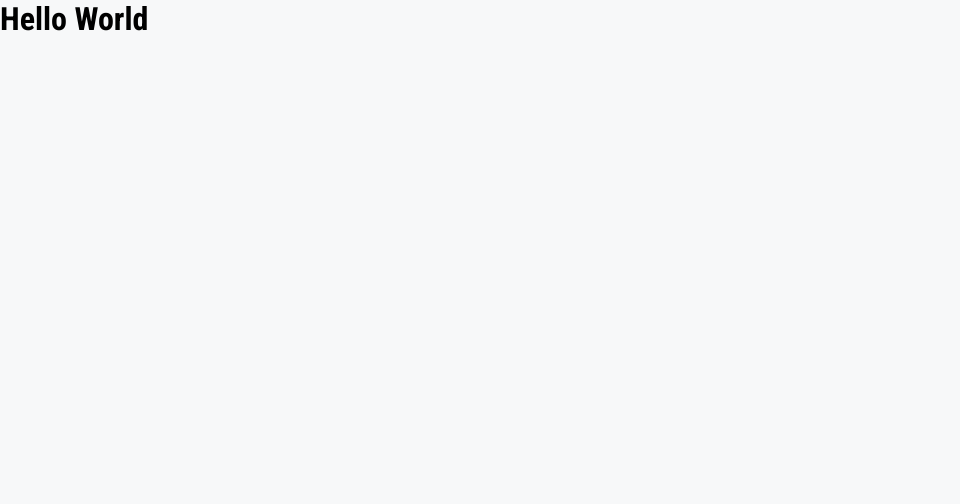
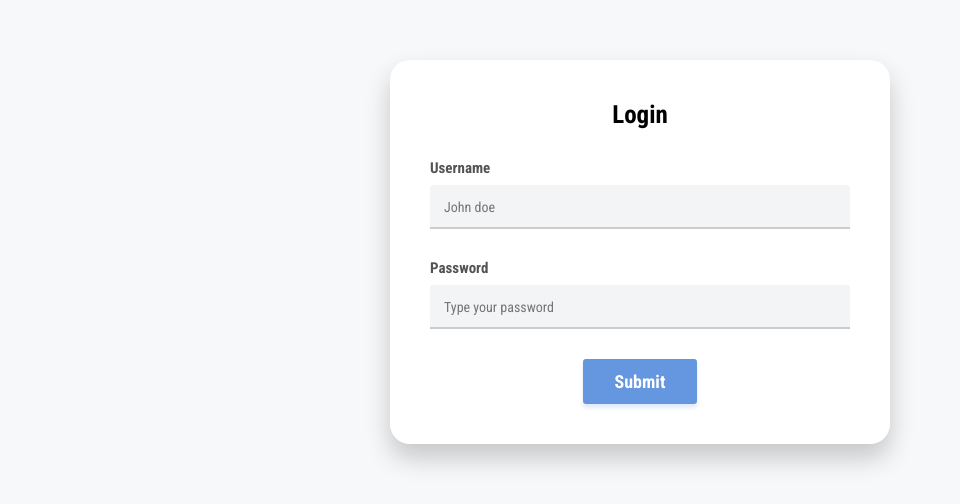
Before and after one commit to iheshamdev/joyout-partner-app, a React (Create React App) app: page / in a window 1280 px wide. Shown: the top 504 px of the page, without its empty margins (0-960 px from the left). Built offline with nearby package versions, Linux system fonts and the light colour scheme.

Commit message:
Create login form

```diff
--- a/src/App.js
+++ b/src/App.js
@@ -1,9 +1,10 @@
 import React from 'react';
+import Login from './components/Login';
 
 function App() {
   return (
     <div className="App">
-      <h1>Hello World</h1>
+      <Login />
     </div>
   );
 }
--- /dev/null
+++ b/src/components/Login/index.js
@@ -0,0 +1,86 @@
+import './style.scss';
+import React, { useState, useEffect } from 'react';
+import FormField from '../shared/FormField';
+
+const Login = () => {
+  const [username, setUsername] = useState({
+    name: 'username',
+    required: true,
+    regExp: '.{2,}',
+    type: 'text',
+    label: 'Username',
+    placeholder: 'John doe',
+    value: '',
+    errMsg: 'At least 2 Chars',
+  });
+  const [password, setPassword] = useState({
+    name: 'password',
+    required: true,
+    regExp: '.{6,}',
+    type: 'text',
+    label: 'Password',
+    placeholder: 'Type your password',
+    value: '',
+    errMsg: 'At least 6 Chars',
+  });
+  const [btnActive, setBtnActive] = useState(false);
+
+  const handleSubmit = e => {
+    e.preventDefault();
+    if (e.target.checkValidity()) {
+      alert('Form Submitted');
+    }
+  };
+
+  useEffect(() => {
+    if (
+      username.value.match(username.regExp) &&
+      password.value.match(password.regExp)
+    ) {
+      setBtnActive(true);
+    } else {
+      setBtnActive(false);
+    }
+  }, [username.value, username.regExp, password.value, password.regExp]);
+
+  return (
+    <form noValidate onSubmit={handleSubmit}>
+      <h1>Login</h1>
+      <div className="formBody">
+        <FormField
+          name={username.name}
+          required={username.required}
+          type={username.type}
+          placeholder={username.placeholder}
+          label={username.label}
+          regExp={username.regExp}
+          errMsg={username.errMsg}
+          value={username.value}
+          handleChange={e =>
+            setUsername({ ...username, value: e.target.value })
+          }
+        />
+        <FormField
+          name={password.name}
+          required={password.required}
+          type={password.type}
+          placeholder={password.placeholder}
+          label={password.label}
+          regExp={password.regExp}
+          errMsg={password.errMsg}
+          value={password.value}
+          handleChange={e =>
+            setPassword({ ...password, value: e.target.value })
+          }
+        />
+      </div>
+      <div className="formActions flex justify-center">
+        <button type="submit" className="btn mainBtn" disabled={!btnActive}>
+          Submit
+        </button>
+      </div>
+    </form>
+  );
+};
+
+export default Login;
--- /dev/null
+++ b/src/components/Login/style.scss
@@ -0,0 +1,16 @@
+@import 'src/index.scss';
+
+form {
+  width: 100%;
+  max-width: 500px;
+  margin: 60px auto;
+  background-color: #fff;
+  border-radius: 20px;
+  padding: 40px;
+  box-shadow: 0px 14px 26px rgba(0, 0, 0, 0.2);
+  h1 {
+    font-size: 25px;
+    text-align: center;
+    margin-bottom: 30px;
+  }
+}
--- /dev/null
+++ b/src/components/shared/FormField/index.js
@@ -0,0 +1,48 @@
+import './style.scss';
+import React, { useState } from 'react';
+
+const FormField = props => {
+  const [valid, setValid] = useState(true);
+  const {
+    name,
+    required,
+    type,
+    placeholder,
+    label,
+    regExp,
+    errMsg,
+    handleChange,
+    value,
+  } = props;
+
+  const onBlur = event => {
+    setValid(event.target.checkValidity());
+  };
+
+  return (
+    <div className="formGroup">
+      <label>{label}</label>
+      <div className={!valid ? 'formField invalid' : 'formField'}>
+        <input
+          name={name}
+          required={required}
+          type={type}
+          placeholder={placeholder}
+          pattern={regExp}
+          value={value}
+          onChange={handleChange}
+          onBlur={onBlur}
+          autoComplete="off"
+        />
+        <div className="fieldUnderline"></div>
+      </div>
+      {!valid && (
+        <small className="errMsg">
+          {value.trim().length > 0 && errMsg ? errMsg : 'REQUIRED FIELD'}
+        </small>
+      )}
+    </div>
+  );
+};
+
+export default FormField;
--- /dev/null
+++ b/src/components/shared/FormField/style.scss
@@ -0,0 +1,68 @@
+.formGroup {
+  position: relative;
+  margin-bottom: 30px;
+  label {
+    font-size: 15px;
+    font-weight: 600;
+    display: block;
+    margin-bottom: 8px;
+  }
+  .formField {
+    height: 44px;
+    width: 100%;
+    position: relative;
+    z-index: 2;
+    display: flex;
+    border-radius: 3px 3px 0 0;
+    overflow: hidden;
+    align-items: center;
+    &.invalid .fieldUnderline {
+      background-color: red;
+      transform: scaleX(1);
+    }
+    .fieldPrepend {
+      height: 100%;
+      border-bottom: 2px solid #ccc;
+      background-color: #d8d8d8;
+      font-style: italic;
+      display: flex;
+      align-items: center;
+      padding: 0 8px;
+    }
+    input {
+      height: 100%;
+      border-bottom: 2px solid #ccc;
+      background-color: #f3f4f5;
+      width: 100%;
+      padding: 0 14px;
+      transition: 0.2s cubic-bezier(0.19, 1, 0.22, 1);
+      font-size: 16px;
+      &::placeholder {
+        font-size: 14px;
+      }
+      &:focus + .fieldUnderline {
+        transform: scaleX(1);
+      }
+    }
+    .fieldUnderline {
+      position: absolute;
+      bottom: 0;
+      left: 0;
+      width: 100%;
+      height: 2px;
+      background-color: #0052cc;
+      transform: scaleX(0);
+      transition: 0.1s ease-in-out;
+    }
+  }
+  .errMsg {
+    position: absolute;
+    top: 100%;
+    left: 0;
+    color: red;
+    text-align: start;
+    display: block;
+    padding-top: 6px;
+    font-size: 13px;
+  }
+}
--- a/src/index.scss
+++ b/src/index.scss
@@ -33,3 +33,60 @@ h2,
 h3 {
   color: black;
 }
+
+.flex {
+  display: flex;
+  &.flex-wrap {
+    flex-wrap: wrap;
+  }
+  &.flex-center {
+    align-items: center;
+    justify-content: center;
+  }
+  &.align-center {
+    align-items: center;
+  }
+  &.align-end {
+    align-items: end;
+  }
+  &.justify-start {
+    justify-content: flex-start;
+  }
+  &.justify-center {
+    justify-content: center;
+  }
+  &.justify-between {
+    justify-content: space-between;
+  }
+  &.justify-end {
+    justify-content: flex-end;
+  }
+  &.flex-dir-col {
+    flex-direction: column;
+  }
+  &.flex-dir-row {
+    flex-direction: row;
+  }
+}
+
+.btn {
+  cursor: pointer;
+  padding: 12px 32px;
+  color: white;
+  font-size: 18px;
+  border-radius: 3px;
+  font-weight: var(--bold);
+  transition: 0.13s ease-out;
+  &.mainBtn {
+    background-color: var(--sColor);
+    box-shadow: 0px 4px 4px rgba(0, 82, 204, 0.2);
+  }
+  &:disabled {
+    opacity: 0.6;
+    cursor: not-allowed;
+  }
+  &:active {
+    box-shadow: none;
+    opacity: 0.9;
+  }
+}
```
